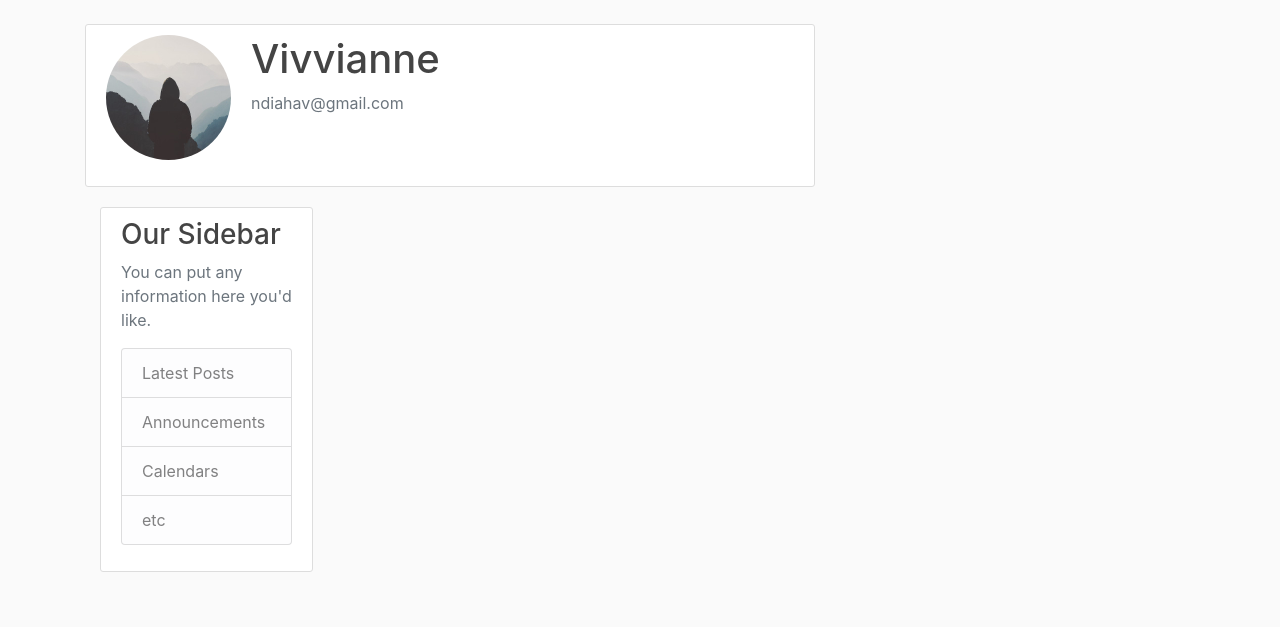
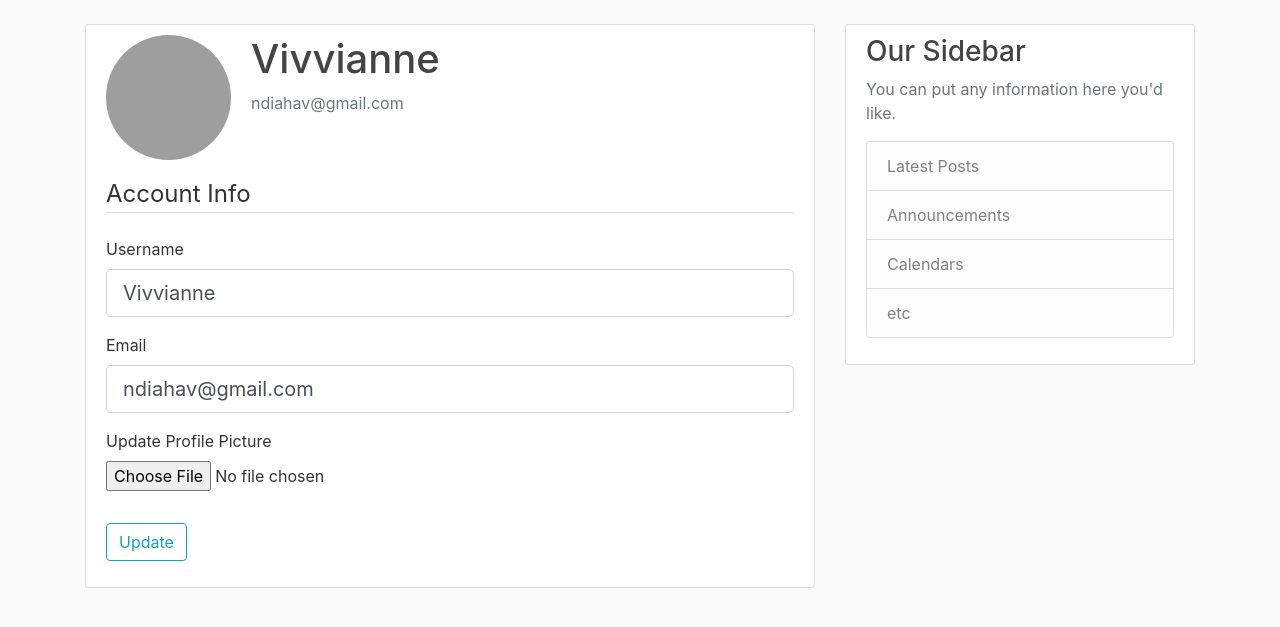
Before and after one commit to Vivvianne/Blog, a Flask app: page /account in a window 1280 px wide. Shown: the part 56-683 px from the top of the page. Run offline with Flask 2, Linux system fonts and the light colour scheme; a user stored in the database is signed in; some libraries are stand-ins or nearby versions; grey boxes are pictures that could not be loaded.

Commit message:
imported pillow

```diff
--- a/flaskblog/__init__.py
+++ b/flaskblog/__init__.py
@@ -1,3 +1,4 @@
+
 from flask import Flask
 from flask_sqlalchemy import SQLAlchemy
 from flask_bcrypt import Bcrypt
--- a/flaskblog/forms.py
+++ b/flaskblog/forms.py
@@ -1,6 +1,7 @@
 from flask_wtf import FlaskForm
+from flask_wtf.file import FileField, FileAllowed
+from flask_login import current_user
 from wtforms import StringField, PasswordField, SubmitField, BooleanField
-from flask_login import current_user
 from wtforms.validators import DataRequired, Length, Email, EqualTo, ValidationError
 from flaskblog.models import User
 
@@ -16,14 +17,15 @@ class RegistrationForm(FlaskForm):
     submit = SubmitField('Sign Up')
 
     def validate_username(self, username):
-            user = User.query.filter_by(username=username.data).first()
-            if user:
-                raise ValidationError('That username is taken. Please choose a different one.')
+        user = User.query.filter_by(username=username.data).first()
+        if user:
+            raise ValidationError('That username is taken. Please choose a different one.')
 
     def validate_email(self, email):
         user = User.query.filter_by(email=email.data).first()
         if user:
             raise ValidationError('That email is taken. Please choose a different one.')
+
 
 class LoginForm(FlaskForm):
     email = StringField('Email',
@@ -33,13 +35,12 @@ class LoginForm(FlaskForm):
     submit = SubmitField('Login')
 
 
-
 class UpdateAccountForm(FlaskForm):
     username = StringField('Username',
                            validators=[DataRequired(), Length(min=2, max=20)])
     email = StringField('Email',
                         validators=[DataRequired(), Email()])
-    #picture = FileField('Update Profile Picture', validators=[FileAllowed(['jpg', 'png'])])
+    picture = FileField('Update Profile Picture', validators=[FileAllowed(['jpg', 'png'])])
     submit = SubmitField('Update')
 
     def validate_username(self, username):
--- a/flaskblog/models.py
+++ b/flaskblog/models.py
@@ -19,6 +19,7 @@ class User(db.Model, UserMixin):
     def __repr__(self):
         return f"User('{self.username}', '{self.email}', '{self.image_file}')"
 
+
 class Post(db.Model):
     id = db.Column(db.Integer, primary_key=True)
     title = db.Column(db.String(100), nullable=False)
--- a/flaskblog/routes.py
+++ b/flaskblog/routes.py
@@ -1,3 +1,6 @@
+import os
+import secrets
+from PIL import Image
 from flask import render_template, url_for, flash, redirect, request
 from flaskblog import app, db, bcrypt
 from flaskblog.forms import RegistrationForm, LoginForm, UpdateAccountForm
@@ -7,7 +10,7 @@ from flask_login import login_user, current_user, logout_user, login_required
 
 posts = [
     {
-        'author': 'John Doe',
+        'author': 'Corey Schafer',
         'title': 'Blog Post 1',
         'content': 'First post content',
         'date_posted': 'April 20, 2018'
@@ -68,8 +71,37 @@ def logout():
     logout_user()
     return redirect(url_for('home'))
 
-@app.route("/account")
+
+def save_picture(form_picture):
+    random_hex = secrets.token_hex(8)
+    _, f_ext = os.path.splitext(form_picture.filename)
+    picture_fn = random_hex + f_ext
+    picture_path = os.path.join(app.root_path, 'static/profile_pics', picture_fn)
+
+    output_size = (125, 125)
+    i = Image.open(form_picture)
+    i.thumbnail(output_size)
+    i.save(picture_path)
+
+    return picture_fn
+
+
+@app.route("/account", methods=['GET', 'POST'])
 @login_required
 def account():
-    image_file = url_for('static', filename='profile_pic/'+ current_user.image_file)
-    return render_template('account.html', title='Account', image_file=image_file)
+    form = UpdateAccountForm()
+    if form.validate_on_submit():
+        if form.picture.data:
+            picture_file = save_picture(form.picture.data)
+            current_user.image_file = picture_file
+        current_user.username = form.username.data
+        current_user.email = form.email.data
+        db.session.commit()
+        flash('Your account has been updated!', 'success')
+        return redirect(url_for('account'))
+    elif request.method == 'GET':
+        form.username.data = current_user.username
+        form.email.data = current_user.email
+    image_file = url_for('static', filename='profile_pics/' + current_user.image_file)
+    return render_template('account.html', title='Account',
+                           image_file=image_file, form=form)
--- a/flaskblog/templates/account.html
+++ b/flaskblog/templates/account.html
@@ -1,11 +1,57 @@
 {% extends "base.html" %}
 {% block content %}
-    <div class="content-section">
+     <div class="content-section">
       <div class="media">
         <img class="rounded-circle account-img" src="{{ image_file }}">
         <div class="media-body">
           <h2 class="account-heading">{{ current_user.username }}</h2>
           <p class="text-secondary">{{ current_user.email }}</p>
         </div>
+      </div>
+        <form method="POST" action="" enctype="multipart/form-data">
+            {{ form.hidden_tag() }}
+            <fieldset class="form-group">
+                <legend class="border-bottom mb-4">Account Info</legend>
+                <div class="form-group">
+                    {{ form.username.label(class="form-control-label") }}
+
+                    {% if form.username.errors %}
+                        {{ form.username(class="form-control form-control-lg is-invalid") }}
+                        <div class="invalid-feedback">
+                            {% for error in form.username.errors %}
+                                <span>{{ error }}</span>
+                            {% endfor %}
+                        </div>
+                    {% else %}
+                        {{ form.username(class="form-control form-control-lg") }}
+                    {% endif %}
+                </div>
+                <div class="form-group">
+                    {{ form.email.label(class="form-control-label") }}
+                    {% if form.email.errors %}
+                        {{ form.email(class="form-control form-control-lg is-invalid") }}
+                        <div class="invalid-feedback">
+                            {% for error in form.email.errors %}
+                                <span>{{ error }}</span>
+                            {% endfor %}
+                        </div>
+                    {% else %}
+                        {{ form.email(class="form-control form-control-lg") }}
+                    {% endif %}
+                </div>
+                <div class="form-group">
+                    {{ form.picture.label() }}
+                    {{ form.picture(class="form-control-file") }}
+                    {% if form.picture.errors %}
+                        {% for error in form.picture.errors %}
+                            <span class="text-danger">{{ error }}</span></br>
+                        {% endfor %}
+                    {% endif %}
+                </div>
+            </fieldset>
+            <div class="form-group">
+                {{ form.submit(class="btn btn-outline-info") }}
+            </div>
+        </form>
     </div>
 {% endblock content %}
```
